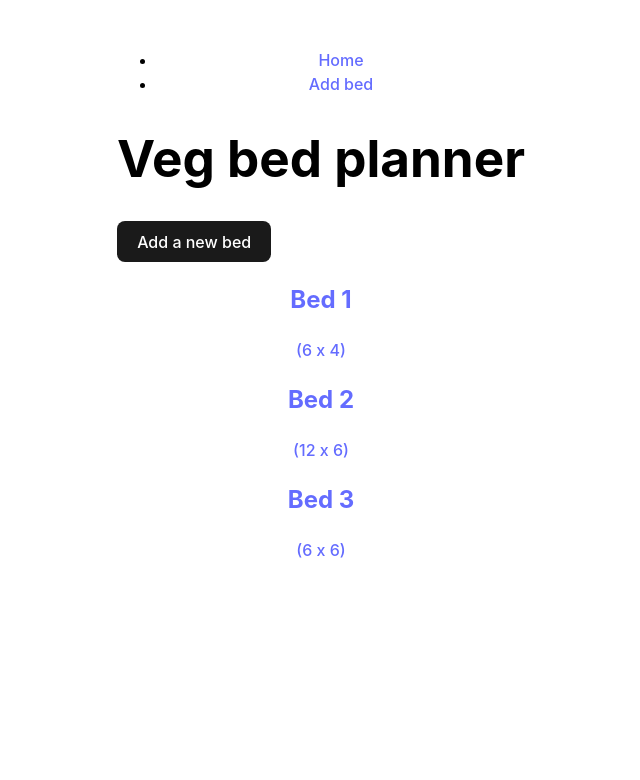
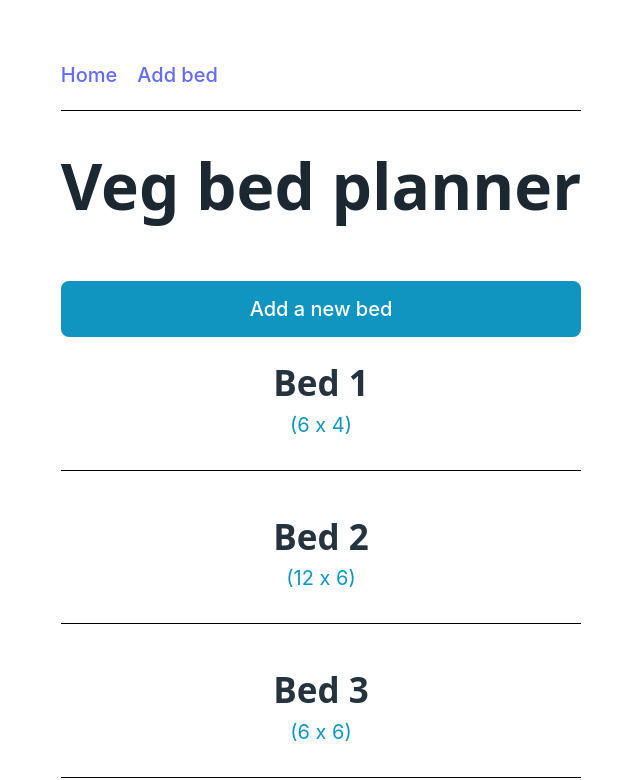
Before and after one commit to mikefosbrook/veg-bed-planner, a React (Vite) app: page / in a window 1280 px wide. Shown: the top 780 px of the page, without its empty margins (319-959 px from the left). Built offline with nearby package versions, Linux system fonts and the light colour scheme; data requests are answered from the project's data file.

Commit message:
WIP: Styling using https://picocss.com/
Using Pico while in a prototyping stage.
Will invest time styling when functionality, component markup and user experience for an MVP are completed.

```diff
--- a/index.html
+++ b/index.html
@@ -3,6 +3,7 @@
   <head>
     <meta charset="UTF-8" />
     <link rel="icon" type="image/svg+xml" href="/veg-planner-icon.svg" />
+    <link rel="stylesheet" href="https://cdn.jsdelivr.net/npm/@picocss/pico@1/css/pico.min.css" />
     <meta name="viewport" content="width=device-width, initial-scale=1.0" />
     <title>Veg bed planner</title>
   </head>
--- a/src/App.scss
+++ b/src/App.scss
@@ -16,4 +16,26 @@
   outline: 1px solid #000000;
   width: 60px;
   height: 60px;
+  &-selected {
+    background-color: paleturquoise;
+  }
 }
+
+nav {
+  display: flex;
+  justify-content: space-between;
+  align-items: center;
+  margin-bottom: 2em;
+  border-bottom: #000000 1px solid;
+}
+
+.beds-preview {
+  display: flex;
+  justify-content: center;
+  align-items: center;
+  margin-bottom: 2em;
+  border-bottom: #000000 1px solid;
+  h2 {
+    margin-bottom: 0;
+  }
+}
--- a/src/index.scss
+++ b/src/index.scss
@@ -39,7 +39,6 @@ button {
   font-size: 1em;
   font-weight: 500;
   font-family: inherit;
-  background-color: #1a1a1a;
   cursor: pointer;
   transition: border-color 0.25s;
   display: block;
```
